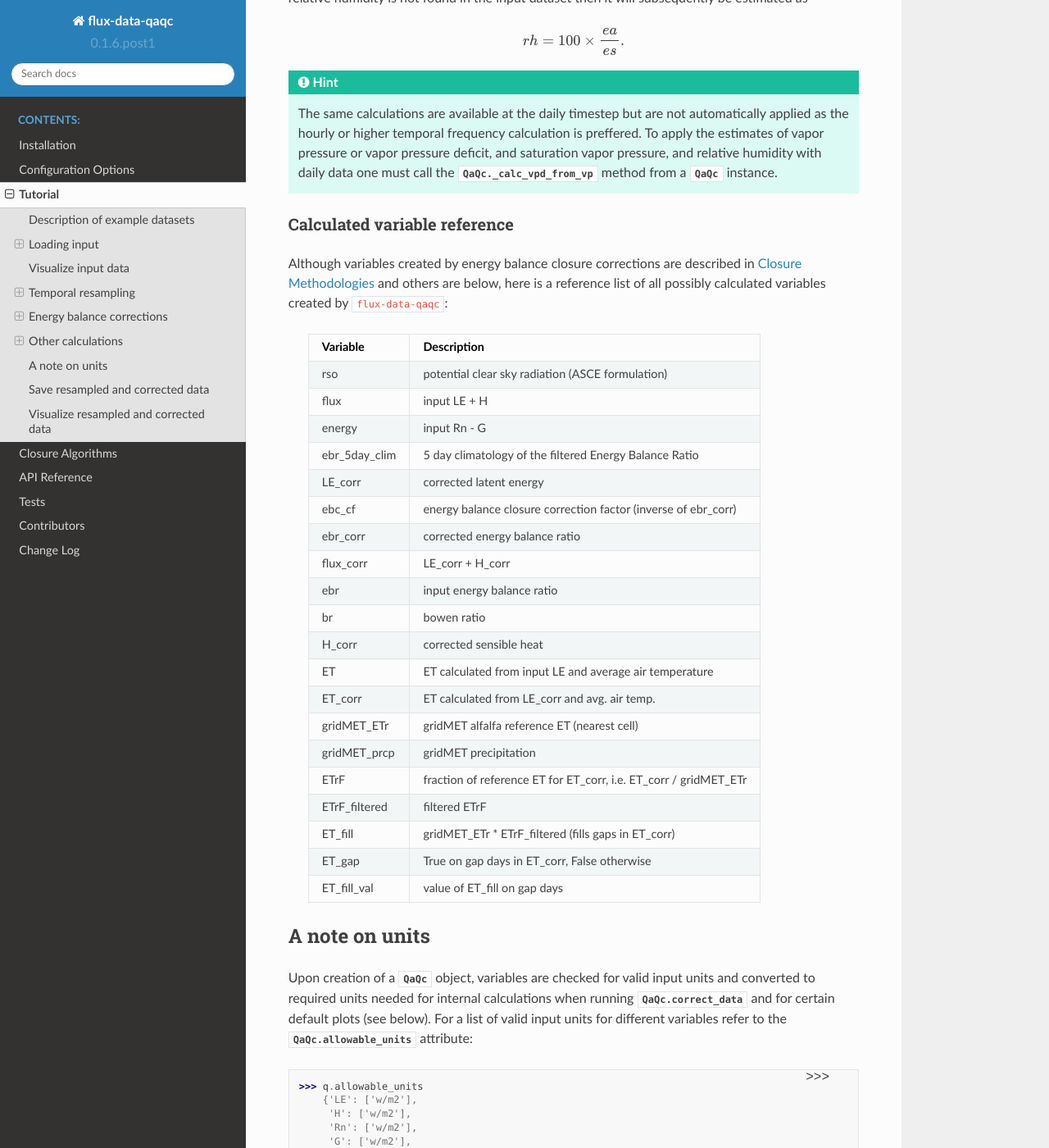
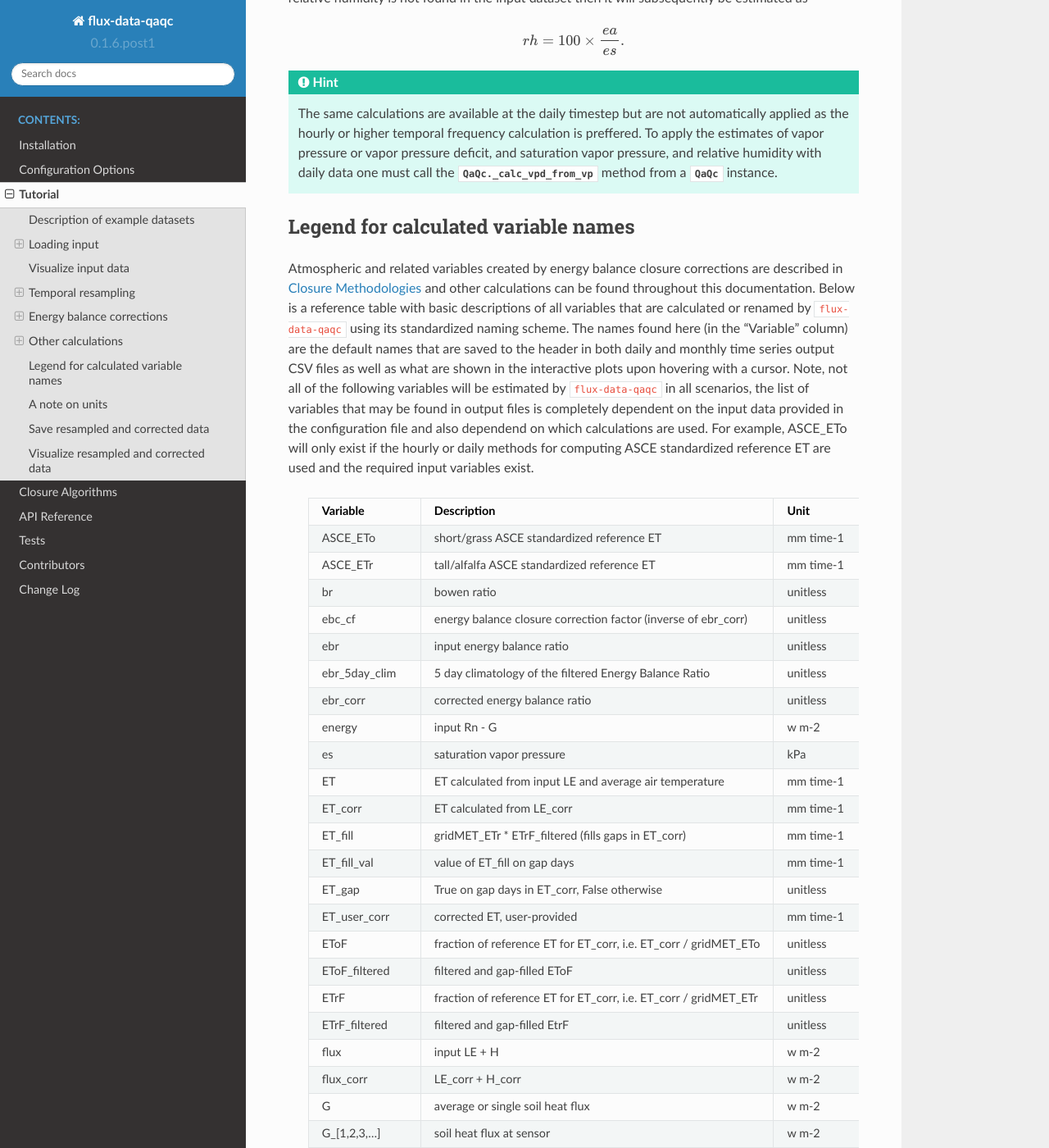
Before and after one commit to Open-ET/flux-data-qaqc, a Sphinx documentation site: the page built from docs/source/tutorial.rst, in a window 1280 px wide and 1400 px high, scrolled down 19859 px. Shown: the whole window at 82% size. Built offline with Sphinx 7.4.7 and the Read the Docs theme 2.0.0, drawn with Linux system fonts in a browser that asks for light colours; comment, search, counter and statistics services are not loaded; some of the changed text lies outside the part shown.

Commit message:
docs improvements

```diff
--- a/README.rst
+++ b/README.rst
@@ -72,3 +72,9 @@ and
    from fluxdataqaqc import Data, QaQc, Plot
 
 If everything has been installed correctly you should get no errors.
+
+
+How to cite
+-----------
+
+Volk et al., (2021). flux-data-qaqc: A Python Package for Energy Balance Closure and Post-Processing of Eddy Flux Data. Journal of Open Source Software, 6(66), 3418, https://doi.org/10.21105/joss.03418
--- a/docs/source/closure_explanation.rst
+++ b/docs/source/closure_explanation.rst
@@ -258,7 +258,7 @@ Use corrected LE and H to calculate the corrected EBR,
 Calculate ET from LE using average air temperature to adjust the latent
 heat of vaporization following the method of Harrison, L.P. 1963,
 
-.. math:: ET_{mm \cdot day^{-1}} = 86400_{sec \cdot day^{-1}} \times \frac{LE_{w \cdot m^{-2}}}{2501000_{MJ \cdot kg^{-1}} - (2361 \cdot T_{C})},
+.. math:: ET_{mm \cdot day^{-1}} = 86400_{sec \cdot day^{-1}} \times \frac{LE_{w \cdot m^{-2}}}{2501000_{w \cdot sec \cdot kg^{-1}} - (2361 \cdot T_{C})},
 
 where evapotransipiration (:math:`ET`) in :math:`mm \cdot day^{-1}`,
 :math:`LE` is latent energy flux in :math:`w \cdot m^{-2}`, and
--- a/docs/source/tutorial.rst
+++ b/docs/source/tutorial.rst
@@ -1133,8 +1133,8 @@ Vapor pressure/deficit
 The :obj:`.Data` object will attempt to calculate vapor pressure or vapor
 pressure deficit if one exists but not the other and average air
 temperature time series also exists with the input data at hourly or
-shorter temporal frequency. The Magnus equation (eqn. 37 in the ASCE report)
-states that the saturation vapor pressure (:math:`es`) in kPa relates to air temperature,
+shorter temporal frequency. The Tetens equation (eqn. 37 in the ASCE report)
+s an accurate approximation for saturation vapor pressure (:math:`es`) in kPa as a function of air temperature,
 
 .. math::  es = 0.6108  e^{\left(\frac{17.27 \cdot T}{(T + 237.3)}\right)}
 
@@ -1170,57 +1170,83 @@ In ``flux-data-qaqc`` actual vapor pressure is named "vp" not "ea". Also, during
    one must call the :meth:`.QaQc._calc_vpd_from_vp` method from a :obj:`.QaQc`
    instance.
 
-Calculated variable reference
-^^^^^^^^^^^^^^^^^^^^^^^^^^^^^
+Legend for calculated variable names
+------------------------------------
 
-Although variables created by energy balance closure corrections are described
-in :ref:`Closure Methodologies` and others are below, here is a reference list
-of all possibly calculated variables created by ``flux-data-qaqc``:
+Atmospheric and related variables created by energy balance closure corrections
+are described in :ref:`Closure Methodologies` and other calculations can be
+found throughout this documentation.  Below is a reference table with basic
+descriptions of all variables that are calculated or renamed by ``flux-data-qaqc``
+using its standardized naming scheme.  The names found here (in the "Variable"
+column) are the default names that are saved to the header in both daily and
+monthly time series output CSV files as well as what are shown in the
+interactive plots upon hovering with a cursor.  Note, not all of the following
+variables will be estimated by ``flux-data-qaqc`` in all scenarios, the list of
+variables that may be found in output files is completely dependent on the
+input data provided in the configuration file and also dependend on which
+calculations are used.  For example, ASCE_ETo will only exist if the hourly or
+daily methods for computing ASCE standardized reference ET are used and the
+required input variables exist.
 
 
-   +--------------+-----------------------------------------------------------------+
-   |Variable      | Description                                                     |
-   +==============+=================================================================+
-   |rso           | potential clear sky radiation (ASCE formulation)                |
-   +--------------+-----------------------------------------------------------------+
-   |flux          | input LE + H                                                    |
-   +--------------+-----------------------------------------------------------------+
-   |energy        | input Rn - G                                                    |
-   +--------------+-----------------------------------------------------------------+
-   |ebr_5day_clim | 5 day climatology of the filtered Energy Balance Ratio          |
-   +--------------+-----------------------------------------------------------------+
-   |LE_corr       | corrected latent energy                                         |
-   +--------------+-----------------------------------------------------------------+
-   |ebc_cf        | energy balance closure correction factor (inverse of ebr_corr)  |
-   +--------------+-----------------------------------------------------------------+
-   |ebr_corr      | corrected energy balance ratio                                  |
-   +--------------+-----------------------------------------------------------------+
-   |flux_corr     | LE_corr + H_corr                                                |
-   +--------------+-----------------------------------------------------------------+
-   |ebr           | input energy balance ratio                                      |
-   +--------------+-----------------------------------------------------------------+
-   |br            | bowen ratio                                                     |
-   +--------------+-----------------------------------------------------------------+
-   |H_corr        | corrected sensible heat                                         |
-   +--------------+-----------------------------------------------------------------+
-   |ET            | ET calculated from input LE and average air temperature         |
-   +--------------+-----------------------------------------------------------------+
-   |ET_corr       | ET calculated from LE_corr and avg. air temp.                   |
-   +--------------+-----------------------------------------------------------------+
-   |gridMET_ETr   | gridMET alfalfa reference ET (nearest cell)                     |
-   +--------------+-----------------------------------------------------------------+
-   |gridMET_prcp  | gridMET precipitation                                           |
-   +--------------+-----------------------------------------------------------------+
-   |ETrF          | fraction of reference ET for ET_corr, i.e. ET_corr / gridMET_ETr|
-   +--------------+-----------------------------------------------------------------+
-   |ETrF_filtered | filtered ETrF                                                   |
-   +--------------+-----------------------------------------------------------------+
-   |ET_fill       | gridMET_ETr * ETrF_filtered (fills gaps in ET_corr)             |
-   +--------------+-----------------------------------------------------------------+
-   |ET_gap        | True on gap days in ET_corr, False otherwise                    |
-   +--------------+-----------------------------------------------------------------+
-   |ET_fill_val   | value of ET_fill on gap days                                    |
-   +--------------+-----------------------------------------------------------------+
+ ================= ================================================================================ ============
+ Variable           Description                                                                     Unit
+ ================= ================================================================================ ============
+ ASCE_ETo           short/grass ASCE standardized reference ET                                      mm time-1
+ ASCE_ETr           tall/alfalfa ASCE standardized reference ET                                     mm time-1
+ br                 bowen ratio                                                                     unitless
+ ebc_cf             energy balance closure correction factor (inverse of ebr_corr)                  unitless
+ ebr                input energy balance ratio                                                      unitless
+ ebr_5day_clim      5 day climatology of the filtered Energy Balance Ratio                          unitless
+ ebr_corr           corrected energy balance ratio                                                  unitless
+ energy             input Rn - G                                                                    w m-2
+ es                 saturation vapor pressure                                                       kPa
+ ET                 ET calculated from input LE and average air temperature                         mm time-1
+ ET_corr            ET calculated from LE_corr                                                      mm time-1
+ ET_fill            gridMET_ETr * ETrF_filtered (fills gaps in ET_corr)                             mm time-1
+ ET_fill_val        value of ET_fill on gap days                                                    mm time-1
+ ET_gap             True on gap days in ET_corr, False otherwise                                    unitless
+ ET_user_corr       corrected ET, user-provided                                                     mm time-1
+ EToF               fraction of reference ET for ET_corr, i.e. ET_corr / gridMET_ETo                unitless
+ EToF_filtered      filtered and gap-filled EToF                                                    unitless
+ ETrF               fraction of reference ET for ET_corr, i.e. ET_corr / gridMET_ETr                unitless
+ ETrF_filtered      filtered and gap-filled EtrF                                                    unitless
+ flux               input LE + H                                                                    w m-2
+ flux_corr          LE_corr + H_corr                                                                w m-2
+ G                  average or single soil heat flux                                                w m-2
+ G_[1,2,3,…]        soil heat flux at sensor                                                        w m-2
+ G_subday_gaps      number of gaps in initial G per day                                             unitless
+ gridMET_ETo        gridMET short/grass reference ET (nearest cell)                                 mm time-1
+ gridMET_ETr        gridMET tall/alfalfa reference ET (nearest cell)                                mm time-1
+ gridMET_prcp       gridMET precipitation (nearest cell)                                            mm time-1
+ gridMET_[other]    other optional gridMET variables (nearest cell)                                 NA
+ H_corr             corrected sensible heat                                                         w m-2
+ H_subday_gaps      number of gaps in initial H per day                                             unitless
+ H_user_corr        corrected sensible heat, user-provided                                          w m-2
+ LE_corr            corrected latent energy                                                         w m-2
+ LE_subday_gaps     number of gaps in initial LE per day                                            unitless
+ LE_user_corr       corrected latent energy, user-provided                                          w m-2
+ lw_in              incoming longwave radiation                                                     w m-2
+ lw_out             outgoing longwave radiation                                                     w m-2
+ ppt                precipitation                                                                   mm time-1
+ rh                 relative humidity                                                               %
+ Rn                 net radiation                                                                   w m-2
+ Rn_subday_gaps     number of gaps in initial Rn per day                                            unitless
+ rso                clear sky radiation (ASCE formulation)                                          w m-2
+ sw_in              incoming shortwave radiation                                                    w m-2
+ sw_out             outgoing shortwave radiation                                                    w m-2
+ sw_pot             potential shortwave radiation, user-provided                                    w m-2
+ t_avg              average temperature                                                             C
+ t_dew              dew point temperature                                                           C
+ t_max              maximum temperature                                                             C
+ t_min              minimum temperature                                                             C
+ theta              average or single soil moisture                                                 user defined
+ theta_[1,2,3,…]    soil moisture at sensor                                                         user defined
+ vp                 actual vapor pressure                                                           kPa
+ vpd                vapor pressure deficit                                                          kPa
+ wd                 wind direction                                                                  user defined
+ ws                 wind speed                                                                      m s-1
+ ================= ================================================================================ ============
 
 
 A note on units
```
Also changed, not shown: docs/source/contributors.rst (+6 -5 lines).
